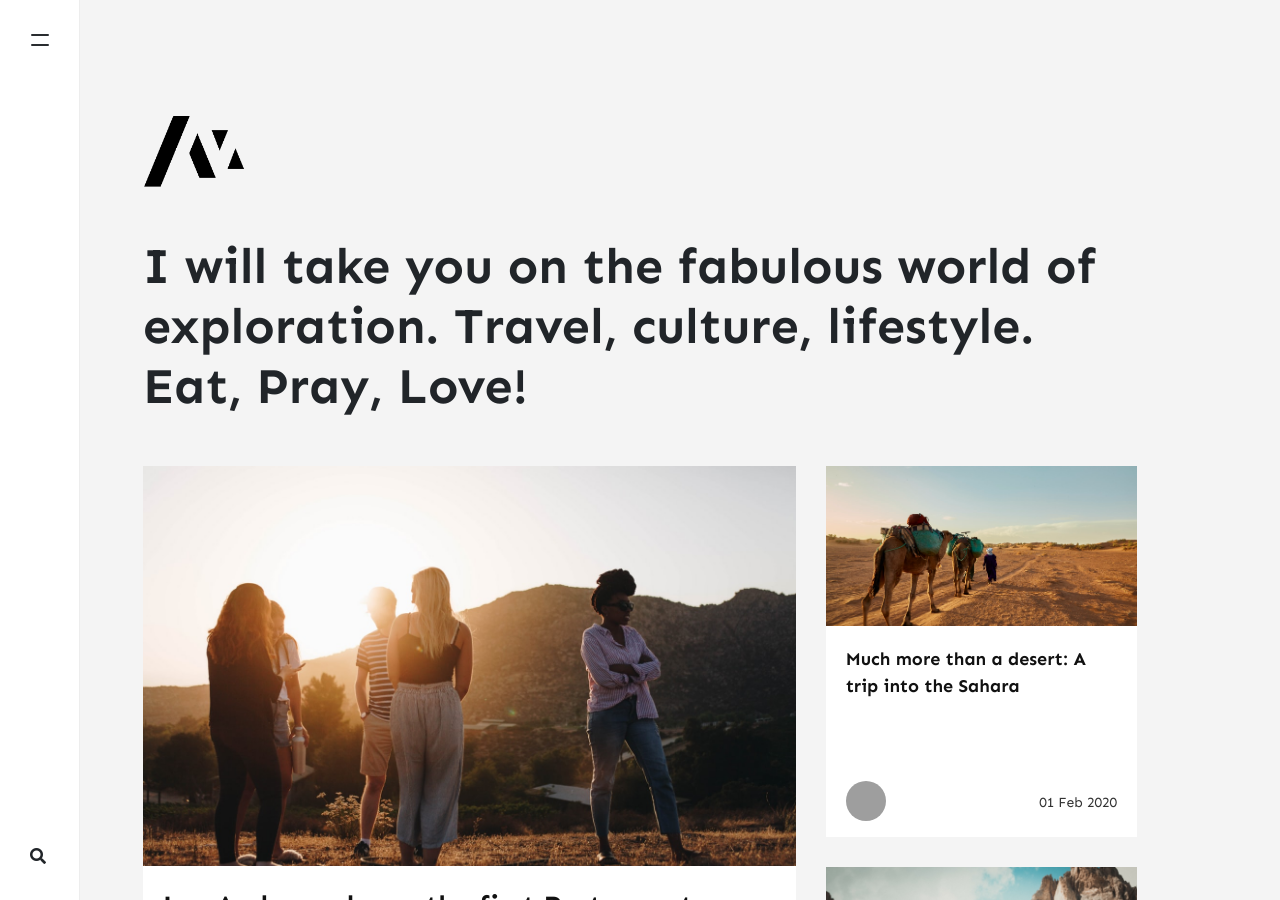
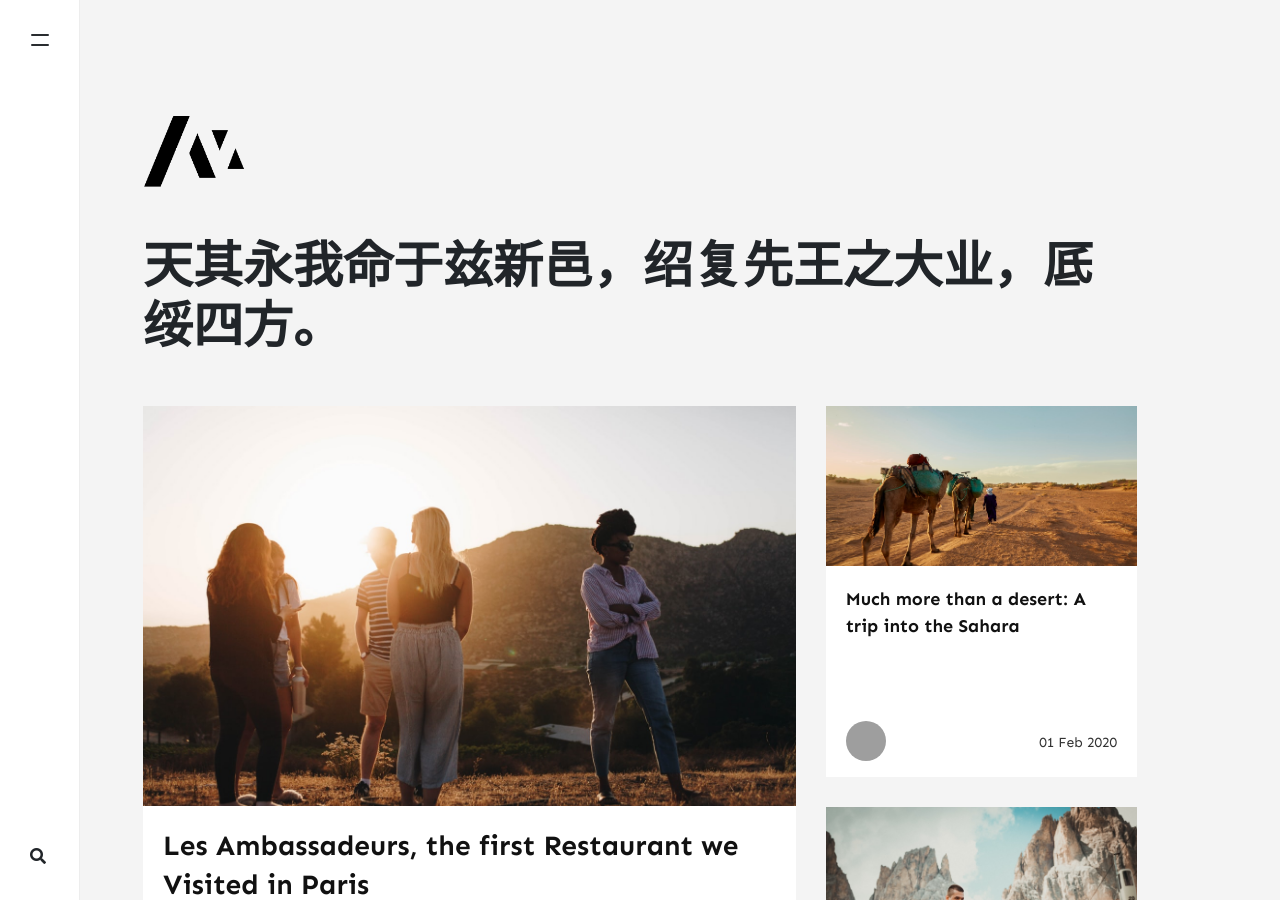
Before and after one commit to wzs-zwdxsky/wzs-zwdxsky.github.io, a Jekyll site: the page built from index.html, in a window 1280 px wide and 900 px high. Built offline with Jekyll 4.4.1, drawn with Linux system fonts in a browser that asks for light colours; nearby versions of some CDN libraries; the list of posts is cut into pages by our own code; comment, search, counter and statistics services are not loaded; some of the changed text lies outside the part shown; grey boxes are pictures that could not be loaded.

Commit message:
Description Change

```diff
--- a/_config.yml
+++ b/_config.yml
@@ -1,7 +1,7 @@
 # Site
-name: "Memoirs"
-title: "Memoirs"
-description: "I will take you on the fabulous world of exploration. Travel, culture, lifestyle. Eat, Pray, Love!"
+name: "wzs's notes"
+title: "wzs's notes"
+description: "天其永我命于兹新邑，绍复先王之大业，厎绥四方。"
 logo: 'assets/images/logo.png'
 favicon: 'assets/images/logo.png'
 #baseurl: /jekyll-theme-memoirs
```
Also changed, not shown: 1 other file.
